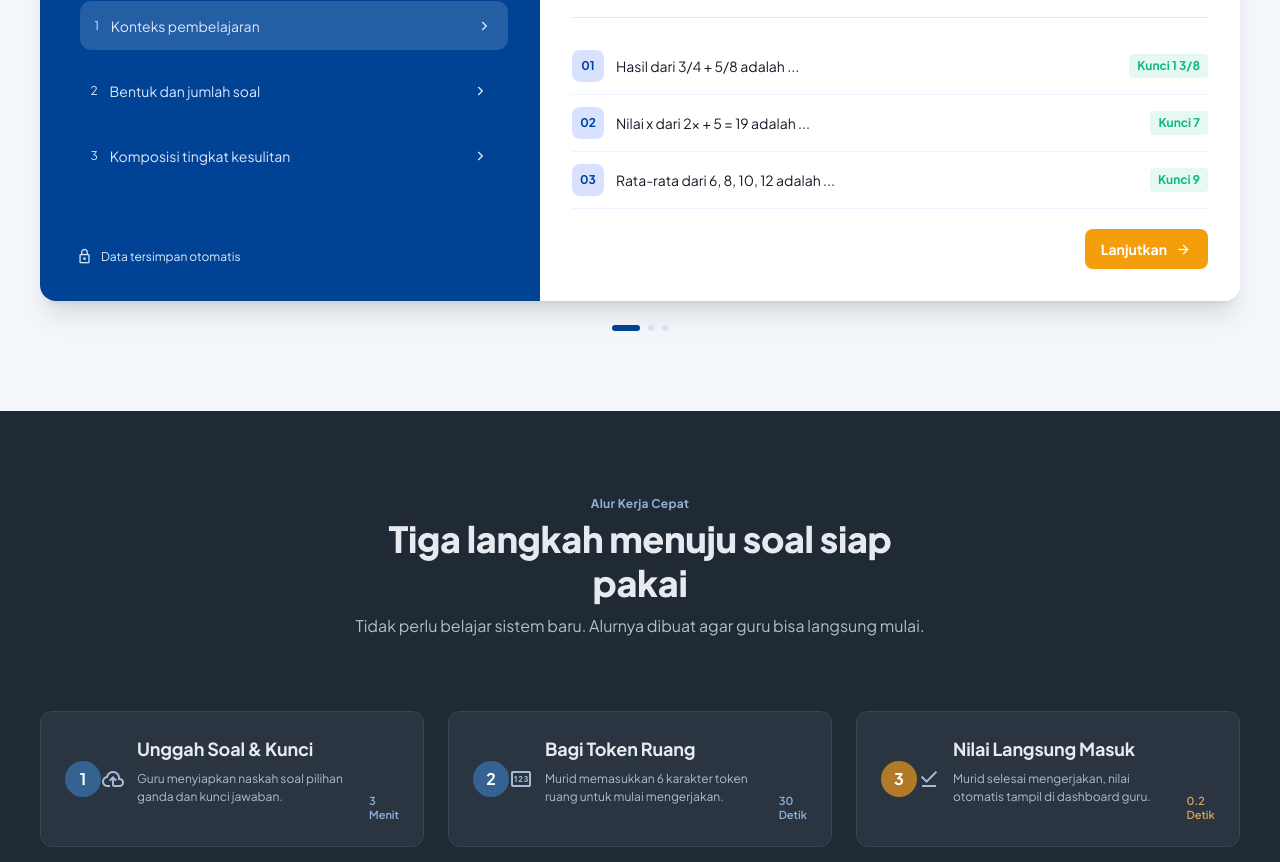
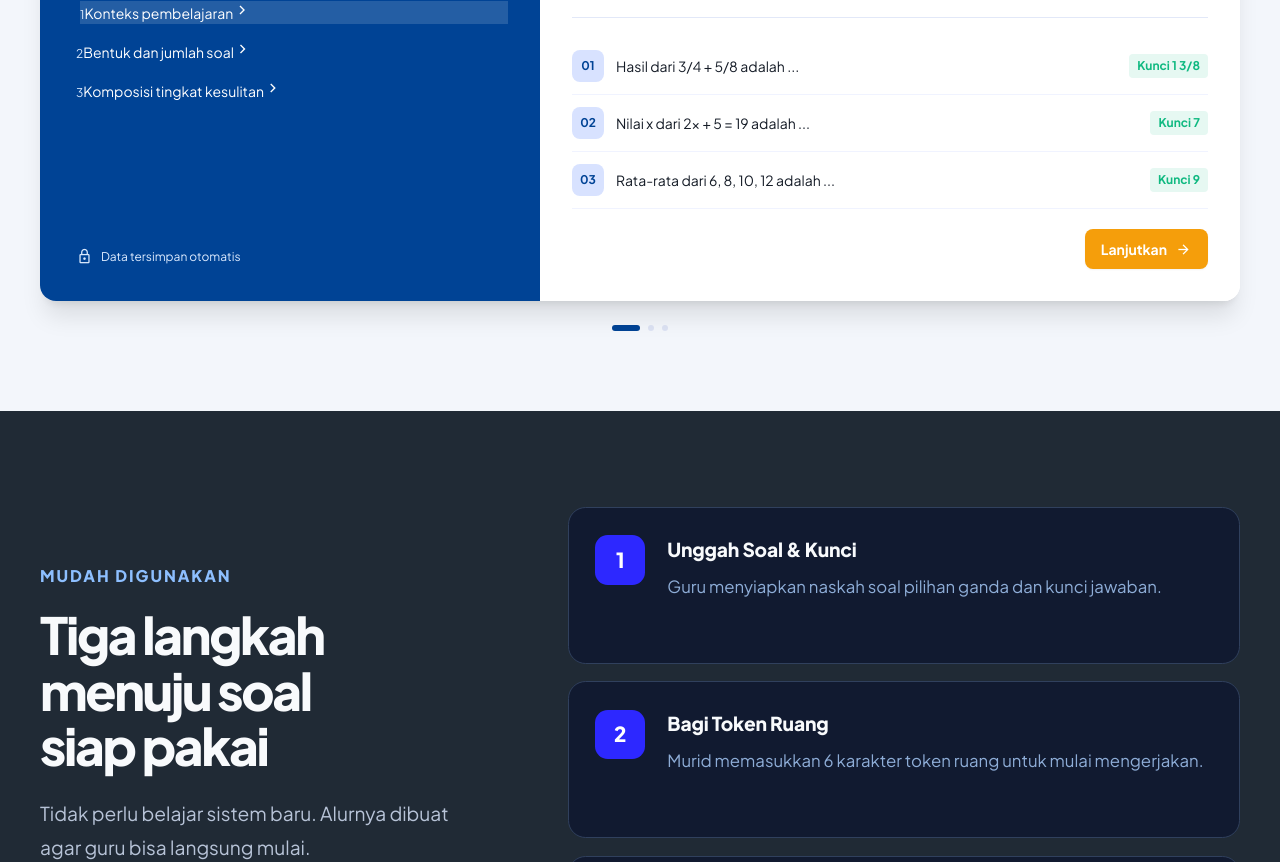
Before and after one commit to dtrbinu-cloud/Skorly-id, a React (Vite) app in the folder frontend/: page / in a window 1280 px wide. Shown: the part 1938-2800 px from the top of the page. Built offline with nearby package versions, Linux system fonts and the light colour scheme.

Commit message:
fix landing page and add token menu

```diff
--- a/frontend/src/components.jsx
+++ b/frontend/src/components.jsx
@@ -22,6 +22,10 @@ const menu={
 export function Shell(){
   const {user,logout}=useAuth(),go=useNavigate()
   if(!user) return <Navigate to="/masuk" replace/>
+  if(user.role==='murid') return <div className="student-shell">
+    <header className="student-topbar"><Logo/><div className="student-topbar-actions"><span className="student-user-name">{user.nama}</span><button onClick={()=>{logout();go('/')}}>Keluar</button></div></header>
+    <main><Outlet/></main>
+  </div>
   return <div className="shell"><aside><Logo/><nav>
     {menu[user.role].map(([to,t])=><NavLink key={to} to={to} end>{t}</NavLink>)}
     <button onClick={()=>{logout();go('/')}}>Keluar</button></nav>
--- a/frontend/src/components/landing/Hero.jsx
+++ b/frontend/src/components/landing/Hero.jsx
@@ -32,11 +32,6 @@ export default function Hero() {
         <div className="grid grid-cols-12 gap-gutter-desktop items-center">
           {/* Left Hero Column (7 Cols) */}
           <div className="col-span-12 lg:col-span-7 flex flex-col items-start gap-space-lg">
-            <div className="inline-flex items-center gap-2 px-3.5 py-1.5 rounded-full bg-primary-fixed text-primary font-label-md shadow-sm">
-              <span className="w-2 h-2 rounded-full bg-status-success animate-pulse"></span>
-              <span>Platform ujian untuk sekolah yang lebih rapi</span>
-            </div>
-
             <h1 className="font-headline-xl text-[42px] md:text-[64px] text-on-surface tracking-[-0.04em] font-extrabold leading-[1.05]">
               Dari soal,
               <br />
--- a/frontend/src/components/landing/HowItWorks.jsx
+++ b/frontend/src/components/landing/HowItWorks.jsx
@@ -1,49 +1,38 @@
-import Icon from '../ui/Icon';
-import SectionHeading from '../ui/SectionHeading';
 import { stepsData } from '../../data/landing';
 
 export default function HowItWorks() {
   return (
-    <section className="workflow-steps w-full py-20 text-surface-card" id="cara-kerja">
-      <div className="max-w-7xl mx-auto px-margin-desktop flex flex-col gap-space-2xl">
-        <SectionHeading
-          eyebrow="Alur Kerja Cepat"
-          title="Tiga langkah menuju soal siap pakai"
-          description="Tidak perlu belajar sistem baru. Alurnya dibuat agar guru bisa langsung mulai."
-          align="center"
-        />
+    <section className="workflow-steps w-full py-20 lg:py-24" id="cara-kerja">
+      <div className="max-w-7xl mx-auto px-margin-desktop">
+        <div className="grid grid-cols-1 lg:grid-cols-[0.9fr_1.35fr] gap-12 lg:gap-20 items-center">
+          <div className="workflow-intro">
+            <p className="workflow-eyebrow">MUDAH DIGUNAKAN</p>
+            <h2 className="workflow-heading">
+              Tiga langkah menuju soal
+              <br className="hidden sm:block" /> siap pakai
+            </h2>
+            <p className="workflow-lead">
+              Tidak perlu belajar sistem baru. Alurnya dibuat agar guru bisa
+              langsung mulai.
+            </p>
+            <a className="workflow-cta" href="/daftar">
+              Buat ruang ujian <span aria-hidden="true">→</span>
+            </a>
+          </div>
 
-        {/* Horizontal Timeline */}
-        <div className="grid grid-cols-1 md:grid-cols-3 gap-gutter-desktop relative pt-6">
-          {stepsData.map((item) => (
-            <div
-              key={item.step}
-              className="step-row p-space-xl rounded-xl flex flex-col gap-space-md md:flex-row md:items-center"
-            >
-              <div className="flex items-center justify-between">
-                <span
-                  className={`step-badge w-9 h-9 rounded-full ${item.badgeBg} text-surface-card font-headline-sm flex items-center justify-center font-bold text-[16px] shrink-0`}
-                >
+          <div className="workflow-list">
+            {stepsData.map((item) => (
+              <div className="step-row" key={item.step}>
+                <span className={`step-number ${item.step === '3' ? 'is-last' : ''}`}>
                   {item.step}
                 </span>
-                <Icon
-                  name={item.icon}
-                  className="step-icon text-[24px]"
-                />
+                <div className="step-copy">
+                  <h3>{item.title}</h3>
+                  <p>{item.description}</p>
+                </div>
               </div>
-              <div>
-                <h3 className="font-headline-md text-headline-sm font-bold step-title">
-                  {item.title}
-                </h3>
-                <p className="font-body-sm text-body-sm step-description mt-1">
-                  {item.description}
-                </p>
-              </div>
-              <div className={`mt-auto text-label-sm font-semibold ${item.durationColor}`}>
-                {item.duration}
-              </div>
-            </div>
-          ))}
+            ))}
+          </div>
         </div>
       </div>
     </section>
--- a/frontend/src/data.js
+++ b/frontend/src/data.js
@@ -1,5 +1,5 @@
 export const rooms=[
- {id:1,judul:'Matematika Dasar – Bab 3',token:'K7M2-QX9P',soal:200,durasi:90,status:'Buka',peserta:28,tutup:'12 Okt 2026, 10.00'},
+ {id:1,judul:'Matematika Dasar – Bab 3',token:'SKOR88',soal:200,durasi:90,status:'Buka',peserta:28,tutup:'12 Okt 2026, 10.00'},
  {id:2,judul:'Bahasa Indonesia – PTS',token:'B4TN-8RLW',soal:60,durasi:60,status:'Buka',peserta:31,tutup:'14 Okt 2026, 09.00'},
  {id:3,judul:'IPA Terpadu – Latihan 2',token:'H9ZC-2DVE',soal:40,durasi:45,status:'Tutup',peserta:30,tutup:'2 Okt 2026, 11.30'}]
 export const hasil=[
--- a/frontend/src/index.css
+++ b/frontend/src/index.css
@@ -111,68 +111,127 @@
   animation: landing-rise 700ms ease both;
 }
 
-/* Softer palette for the workflow cards: calm contrast while keeping text readable. */
 .landing-page .workflow-steps {
   background: #202a35;
 }
 
-.landing-page .workflow-steps .step-row {
-  background: #2a3541;
-  border: 1px solid #3a4653;
+.landing-page .workflow-intro {
+  max-width: 31rem;
 }
 
-.landing-page .workflow-steps .step-title {
-  color: #e7ebf0;
+.landing-page .workflow-eyebrow {
+  margin: 0 0 1.25rem;
+  color: #8dbfff;
+  font-size: 1rem;
+  font-weight: 800;
+  letter-spacing: 0.12em;
 }
 
-.landing-page .workflow-steps .step-description {
-  color: #b2bdca;
+.landing-page .workflow-heading {
+  margin: 0;
+  color: #f8fafc;
+  font-size: clamp(2.35rem, 4vw, 3.25rem);
+  font-weight: 800;
+  line-height: 1.08;
+  letter-spacing: -0.045em;
 }
 
-.landing-page .workflow-steps .step-icon {
-  color: #a6bad6;
+.landing-page .workflow-lead {
+  max-width: 32rem;
+  margin: 1.5rem 0 2.25rem;
+  color: #b7c3d7;
+  font-size: 1.2rem;
+  line-height: 1.75;
 }
 
-.landing-page .workflow-steps .step-badge.bg-primary {
-  background: #356391;
+.landing-page .workflow-cta {
+  display: inline-flex;
+  align-items: center;
+  gap: 0.8rem;
+  padding: 1rem 1.5rem;
+  border-radius: 0.75rem;
+  background: #2d28ff;
+  color: #fff;
+  font-size: 1rem;
+  font-weight: 800;
+  transition: background-color 180ms ease, transform 180ms ease;
 }
 
-.landing-page .workflow-steps .step-badge.bg-tertiary-container {
-  background: #b27a28;
+.landing-page .workflow-cta:hover {
+  background: #4844ff;
+  transform: translateY(-2px);
 }
 
-.landing-page .workflow-steps .step-badge.bg-status-warning {
-  background: #b27a28;
+.landing-page .workflow-list {
+  display: flex;
+  flex-direction: column;
+  gap: 1.1rem;
 }
 
-.landing-page .workflow-steps .text-on-surface {
-  color: #e7ebf0;
+.landing-page .workflow-steps .step-row {
+  display: flex;
+  align-items: flex-start;
+  gap: 1.4rem;
+  min-height: 9.8rem;
+  padding: 1.7rem 1.65rem;
+  border: 1px solid #30405d;
+  border-radius: 1.1rem;
+  background: #111a30;
+  animation: landing-rise 700ms ease both;
 }
 
-.landing-page .workflow-steps .text-text-muted {
-  color: #b2bdca;
+.landing-page .step-number {
+  display: grid;
+  place-items: center;
+  flex: 0 0 3.1rem;
+  width: 3.1rem;
+  height: 3.1rem;
+  border-radius: 0.8rem;
+  background: #2d28ff;
+  color: #fff;
+  font-size: 1.3rem;
+  font-weight: 800;
 }
 
-.landing-page .workflow-steps .text-primary {
-  color: #8eb1d9;
+.landing-page .step-number.is-last {
+  background: #2d28ff;
 }
 
-.landing-page .workflow-steps .text-tertiary-container {
-  color: #d2a35a;
+.landing-page .step-copy {
+  padding-top: 0.15rem;
 }
 
-.landing-page .workflow-field,
-.landing-page .question-row {
-  transition: transform 180ms ease, background-color 180ms ease;
+.landing-page .step-copy h3 {
+  margin: 0;
+  color: #f8fafc;
+  font-size: 1.2rem;
+  font-weight: 800;
 }
 
-.landing-page .workflow-field {
-  display: flex;
-  align-items: center;
-  gap: 0.75rem;
-  padding: 0.85rem 0.9rem;
-  border-radius: 0.7rem;
-  color: #dbe7ff;
+.landing-page .step-copy p {
+  max-width: 42rem;
+  margin: 0.75rem 0 0;
+  color: #8eadd7;
+  font-size: 1.05rem;
+  line-height: 1.7;
+}
+
+@media (max-width: 640px) {
+  .landing-page .workflow-steps {
+    padding-top: 4rem;
+    padding-bottom: 4rem;
+  }
+
+  .landing-page .workflow-steps .step-row {
+    gap: 1rem;
+    padding: 1.25rem;
+  }
+
+  .landing-page .step-number {
+    flex-basis: 2.7rem;
+    width: 2.7rem;
+    height: 2.7rem;
+  }
 }
 
 .landing-page .workflow-field.is-active,
--- a/frontend/src/pages/Murid.jsx
+++ b/frontend/src/pages/Murid.jsx
@@ -1,35 +1,81 @@
 import {useEffect,useState} from 'react'
-import {Link,useNavigate,useSearchParams} from 'react-router-dom'
-import {riwayat,soalUjian} from '../data'
+import {useNavigate,useSearchParams} from 'react-router-dom'
+import {rooms,soalUjian} from '../data'
+import {useAuth} from '../auth'
 import {Stat} from '../components'
+
+const normalizeToken=value=>value.replace(/[^a-z0-9]/gi,'').toUpperCase()
+
 export function MuridDash(){
-  const [q]=useSearchParams(),[t,setT]=useState(q.get('token')||''),go=useNavigate()
-  return <><h1>Dashboard murid</h1>
-  <section className="panel"><h2>Masukkan token ruang</h2><p className="small">Token dibagikan oleh guru Anda.</p>
-    <form className="tokenbox inline" onSubmit={e=>{e.preventDefault();go('/ujian')}}>
-      <input value={t} onChange={e=>setT(e.target.value.toUpperCase())} placeholder="K7M2-QX9P" aria-label="Token ruang"/><button className="btn">Masuk ruang</button></form></section>
-  <section className="panel"><h2>Riwayat ujian</h2><div className="scroll"><table><thead><tr><th>Ujian</th><th>Tanggal</th><th>Benar</th><th>Nilai</th></tr></thead>
-    <tbody>{riwayat.map(r=><tr key={r.judul}><td>{r.judul}</td><td>{r.tgl}</td><td>{r.benar}/{r.total}</td><td><b>{r.nilai}</b></td></tr>)}</tbody></table></div></section></>
+  const [q]=useSearchParams(),initial=normalizeToken(q.get('token')||'').slice(0,6),[chars,setChars]=useState([...initial,...Array(6-initial.length).fill('')]),[error,setError]=useState(''),go=useNavigate(),{user}=useAuth()
+  const token=chars.join(''),submit=(value=token)=>{
+    const input=normalizeToken(value)
+    const room=rooms.find(item=>normalizeToken(item.token)===input&&item.status==='Buka')
+    if(!room){setError('Token tidak ditemukan atau ruang ujian sudah ditutup.');return}
+    go(`/ujian?token=${encodeURIComponent(room.token)}`)
+  }
+  const updateChar=(index,value)=>{
+    const clean=value.toUpperCase().replace(/[^A-Z0-9]/g,'')
+    if(!clean)return setChars(current=>current.map((char,i)=>i===index?'':char))
+    const next=[...chars]
+    clean.slice(0,6-index).split('').forEach((char,offset)=>{next[index+offset]=char})
+    setChars(next);setError('')
+    const nextInput=document.querySelector(`[data-token-index="${Math.min(index+clean.length,5)}"]`)
+    if(index+clean.length<6) nextInput?.focus()
+    if(next.every(Boolean)) setTimeout(()=>submit(next.join('')),0)
+  }
+  const handleKeyDown=(index,event)=>{
+    if(event.key==='Backspace'&&!chars[index]&&index>0)document.querySelector(`[data-token-index="${index-1}"]`)?.focus()
+    if(event.key==='Enter'&&token.length===6){event.preventDefault();submit()}
+  }
+  const handlePaste=event=>{
+    event.preventDefault()
+    const pasted=normalizeToken(event.clipboardData.getData('text')).slice(0,6)
+    if(!pasted)return
+    setChars([...pasted,...Array(6-pasted.length).fill('')]);setError('')
+    if(pasted.length===6)setTimeout(()=>submit(pasted),0)
+  }
+  return <div className="student-entry">
+    <div className="student-greeting"><h1>Halo, {user?.nama||'Siswa'}</h1><span className="chip">Siswa Aktif</span></div>
+    <section className="panel student-token-card">
+      <p className="eyebrow">AKSES EVALUASI CBT</p><h2>Masukkan Token Ruang</h2>
+      <p className="small">Masukkan 6 karakter token unik dari pengawas ruang atau guru untuk memulai.</p>
+      <form className="student-token-form" onSubmit={e=>{e.preventDefault();submit()}}>
+        <div className="token-inputs" role="group" aria-label="Token ruang">
+          {chars.slice(0,3).map((char,index)=><input key={index} data-token-index={index} value={char} onChange={e=>updateChar(index,e.target.value)} onKeyDown={e=>handleKeyDown(index,e)} onPaste={handlePaste} maxLength={1} autoFocus={index===0&&!token} aria-label={`Karakter ${index+1} dari 6`}/>)}
+          <span className="token-dot" aria-hidden="true">•</span>
+          {chars.slice(3).map((char,index)=>{const actualIndex=index+3;return <input key={actualIndex} data-token-index={actualIndex} value={char} onChange={e=>updateChar(actualIndex,e.target.value)} onKeyDown={e=>handleKeyDown(actualIndex,e)} onPaste={handlePaste} maxLength={1} aria-label={`Karakter ${actualIndex+1} dari 6`}/>})}
+        </div>
+        <button className="btn" disabled={token.length<6}>Masuk ruang <span aria-hidden="true">→</span></button>
+      </form>
+      {error&&<p className="err" role="alert">{error}</p>}
+    </section>
+  </div>
 }
+
 const fmt=s=>`${String(Math.floor(s/60)).padStart(2,'0')}:${String(s%60).padStart(2,'0')}`
 export function Ujian(){
-  const [i,setI]=useState(0),[a,setA]=useState({}),[s,setS]=useState(5400),[saved,setSaved]=useState(true),go=useNavigate()
+  const [q]=useSearchParams(),go=useNavigate(),{user}=useAuth(),token=q.get('token')||'',room=rooms.find(item=>normalizeToken(item.token)===normalizeToken(token)&&item.status==='Buka')
+  const [i,setI]=useState(0),[a,setA]=useState({}),[s,setS]=useState(5400),[saved,setSaved]=useState(true)
+  useEffect(()=>{if(!user)go('/masuk',{replace:true});else if(!room)go('/murid',{replace:true})},[go,room,user])
   useEffect(()=>{const id=setInterval(()=>setS(x=>Math.max(0,x-1)),1000);return()=>clearInterval(id)},[])
   useEffect(()=>{if(s===0)go('/hasil')},[s])
-  const q=soalUjian[i],pick=k=>{setA({...a,[q.id]:k});setSaved(false);setTimeout(()=>setSaved(true),600)} // PUT /attempts/:id/answers
+  if(!user||!room)return null
+  const question=soalUjian[i],pick=k=>{setA({...a,[question.id]:k});setSaved(false);setTimeout(()=>setSaved(true),600)}
   const done=Object.keys(a).length
-  return <div className="exam"><header className="exam-bar"><b>Matematika Dasar – Bab 3</b>
-    <span className={'timer'+(s<300?' low':'')} role="timer">{fmt(s)}</span><span className="small">{saved?'Tersimpan':'Menyimpan…'}</span></header>
-  <div className="exam-body"><section className="panel qcard"><p className="small">Soal {i+1} dari {soalUjian.length}</p><h2>{q.teks}</h2>
-    <div className="opts">{q.opsi.map((o,k)=>{const L='ABCDE'[k];return <label key={L} className={a[q.id]===L?'opt on':'opt'}>
-      <input type="radio" name="o" checked={a[q.id]===L} onChange={()=>pick(L)}/><b>{L}</b><span>{o}</span></label>})}</div>
+  return <div className="exam"><header className="exam-bar"><b>{room.judul}</b>
+    <span className={'timer'+(s<300?' low':'')} role="timer">{fmt(s)}</span><span className="small">{saved?'Tersimpan':'Menyimpan...'}</span></header>
+  <div className="exam-body"><section className="panel qcard"><p className="small">Soal {i+1} dari {soalUjian.length}</p><h2>{question.teks}</h2>
+    <div className="opts">{question.opsi.map((o,k)=>{const L='ABCDE'[k];return <label key={L} className={a[question.id]===L?'opt on':'opt'}>
+      <input type="radio" name="o" checked={a[question.id]===L} onChange={()=>pick(L)}/><b>{L}</b><span>{o}</span></label>})}</div>
     <div className="row"><button className="btn ghost" disabled={!i} onClick={()=>setI(i-1)}>Sebelumnya</button>
       {i<soalUjian.length-1?<button className="btn" onClick={()=>setI(i+1)}>Berikutnya</button>:<button className="btn" onClick={()=>confirm(`Kumpulkan sekarang? ${done} dari ${soalUjian.length} soal terjawab.`)&&go('/hasil')}>Kumpulkan</button>}</div></section>
   <aside className="panel nav-q"><h3>Daftar soal</h3><div className="qgrid">{soalUjian.map((x,k)=><button key={x.id} aria-label={`Soal ${k+1}`} className={(k===i?'cur ':'')+(a[x.id]?'ans':'')} onClick={()=>setI(k)}>{k+1}</button>)}</div>
     <p className="small">{done} dari {soalUjian.length} terjawab</p></aside></div></div>
 }
+
 export function Hasil(){
-  return <><h1>Hasil ujian</h1><section className="panel result"><div className="score">86</div><div><h2>Matematika Dasar – Bab 3</h2><p className="small">Dikumpulkan 9 Okt 2026, 09.41</p></div></section>
+  return <><h1>Hasil ujian</h1><section className="panel result"><div className="score">86</div><div><h2>Matematika Dasar - Bab 3</h2><p className="small">Dikumpulkan 9 Okt 2026, 09.41</p></div></section>
   <div className="stats"><Stat n="172" t="Jawaban benar"/><Stat n="28" t="Jawaban salah"/><Stat n="200" t="Total soal"/></div>
-  <Link className="btn" to="/murid">Kembali ke dashboard</Link></>
+  <a className="btn" href="/murid">Kembali ke dashboard</a></>
 }
--- a/frontend/src/styles.css
+++ b/frontend/src/styles.css
@@ -41,6 +41,8 @@ input,select{display:block;width:100%;font:inherit;padding:.65rem .8rem;border:1
 aside nav{display:flex;flex-direction:column;gap:.25rem;flex:1}aside nav a,aside nav button{padding:.6rem .9rem;border-radius:10px;color:var(--ink);text-decoration:none;font:inherit;font-weight:500;background:none;border:0;text-align:left;cursor:pointer}
 aside nav a.active{background:var(--sky);color:var(--blue);font-weight:700}aside nav a:hover,aside nav button:hover{background:var(--sky)}.who{display:flex;flex-direction:column;font-size:.9rem}.who span{color:var(--mute);text-transform:capitalize}
 .shell main{padding:32px;max-width:1000px;width:100%}.shell main h1{font-size:1.8rem}.panel{background:#fff;border:1px solid var(--line);border-radius:var(--r);padding:1.5rem;margin-bottom:20px}
+.student-entry{min-height:calc(100vh - 64px);padding:20px 0}.student-greeting{display:flex;align-items:center;gap:.75rem;margin:0 0 42px}.student-greeting h1{margin:0}.student-token-card{max-width:600px;margin:0 auto;padding:1.5rem 1.75rem;box-shadow:0 12px 32px rgba(31,79,216,.08)}.eyebrow{margin:0 0 .35rem;color:var(--blue);font-size:.8rem;font-weight:800;letter-spacing:.04em}.student-token-card h2{margin-bottom:.25rem}.student-token-form{display:flex;gap:.65rem;margin-top:1.15rem}.student-token-form input{margin:0;text-transform:uppercase}.student-token-form .btn{white-space:nowrap;border-radius:10px}.student-token-card .err{margin-bottom:0}
+.student-shell{min-height:100vh;background:#f3f6fb}.student-topbar{height:68px;display:flex;align-items:center;justify-content:space-between;padding:0 32px;background:#fff;border-bottom:1px solid var(--line);box-shadow:0 1px 8px rgba(15,42,92,.06)}.student-topbar .logo{font-size:1.25rem}.student-topbar-actions{display:flex;align-items:center;gap:1.25rem}.student-user-name{font-size:.9rem;color:var(--mute)}.student-topbar-actions button{border:0;background:none;color:var(--blue);font:700 .9rem inherit;cursor:pointer}.student-shell>main{max-width:1280px;margin:0 auto;padding:32px 40px;width:100%}
 .stats{display:grid;grid-template-columns:repeat(auto-fit,minmax(170px,1fr));gap:16px;margin-bottom:20px}.stat{background:#fff;border:1px solid var(--line);border-radius:var(--r);padding:1.2rem}.stat b{display:block;font-size:2rem;color:var(--blue);line-height:1.1}.stat span{color:var(--mute);font-size:.9rem}
 .row{display:flex;gap:.75rem;align-items:center;flex-wrap:wrap}.between{justify-content:space-between}.scroll{overflow-x:auto}
 table{width:100%;border-collapse:collapse;font-size:.95rem}th,td{text-align:left;padding:.7rem .8rem;border-bottom:1px solid var(--line);white-space:nowrap}th{color:var(--mute);font-weight:700;font-size:.85rem}tr.sel{background:var(--sky)}code{background:var(--sky);padding:.1rem .45rem;border-radius:6px;font-weight:700}
@@ -56,3 +58,4 @@ table{width:100%;border-collapse:collapse;font-size:.95rem}th,td{text-align:left
 @media(max-width:860px){.hero-in,.split,.authpage,.exam-body,.foot-in{grid-template-columns:1fr}.nav nav{display:none}.nav-in{justify-content:space-between}.authside{padding:28px}.shell{grid-template-columns:1fr}
 aside{position:static;height:auto;flex-direction:row;flex-wrap:wrap;align-items:center}aside nav{flex-direction:row;flex-wrap:wrap}.who{display:none}.formgrid{grid-template-columns:1fr}.prev ol{columns:1}main{padding:20px}}
 @media(prefers-reduced-motion:reduce){*{animation:none!important;transition:none!important}}
+.student-token-form{align-items:center}.token-inputs{display:flex;align-items:center;justify-content:center;gap:.5rem}.token-inputs input{width:46px;height:52px;margin:0;padding:0;text-align:center;background:var(--sky);border:0;border-radius:9px;font-size:1.25rem;font-weight:800;text-transform:uppercase;box-shadow:0 1px 4px rgba(15,23,42,.06)}.token-inputs input:focus{border:0;box-shadow:0 0 0 4px #dbeafe;outline:none}.token-dot{color:var(--mute);font-weight:800;font-size:1.25rem}@media(max-width:640px){.student-token-form{flex-direction:column;align-items:stretch}.token-inputs{justify-content:flex-start}.student-token-form .btn{width:100%}}
```
Also changed, not shown: frontend/public/assets/login-illustration-source.png.
